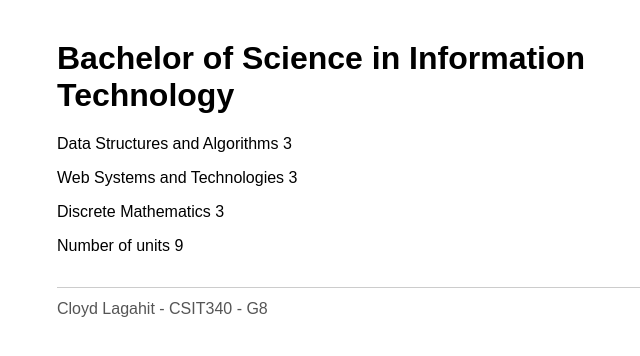
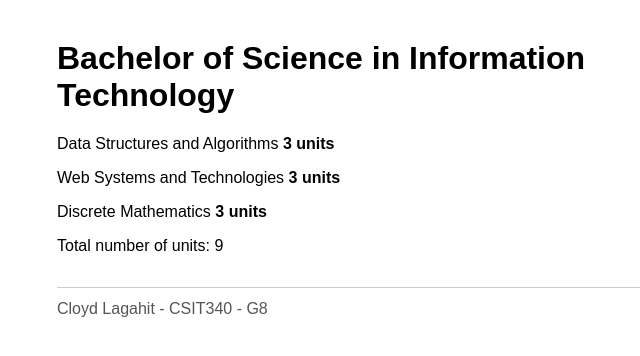
Before and after one commit to CloydLagahit/CSIT340G8-Lab3-Lagahit, a React (Vite) app: page / in a window 1280 px wide. Shown: the top 356 px of the page, without its empty margins (283-923 px from the left). Built offline with nearby package versions, Linux system fonts and the light colour scheme.

Commit message:
1.5: course information step 5

```diff
--- a/src/App.jsx
+++ b/src/App.jsx
@@ -1,19 +1,21 @@
-const Header = (props) => <h1>{props.course}</h1>
+const Header = ({ course }) => <h1>{course.name}</h1>
 
-const Part = (props) => <p>{props.part.name} {props.part.units}</p>
+const Part = ({ part }) => (
+  <p>{part.name} <strong>{part.units} units</strong></p>
+)
 
-const Content = (props) => (
+const Content = ({ course }) => (
   <div>
-    <Part part={props.parts[0]} />
-    <Part part={props.parts[1]} />
-    <Part part={props.parts[2]} />
+    <Part part={course.parts[0]} />
+    <Part part={course.parts[1]} />
+    <Part part={course.parts[2]} />
   </div>
 )
 
-const Total = (props) => (
+const Total = ({ course }) => (
   <p>
-    Number of units{' '}
-    {props.parts[0].units + props.parts[1].units + props.parts[2].units}
+    Total number of units:{' '}
+    {course.parts[0].units + course.parts[1].units + course.parts[2].units}
   </p>
 )
 
@@ -24,18 +26,20 @@ const Footer = ({ fullName, courseCode, section }) => (
 )
 
 const App = () => {
-  const course = 'Bachelor of Science in Information Technology'
-  const parts = [
-    { name: 'Data Structures and Algorithms', units: 3 },
-    { name: 'Web Systems and Technologies', units: 3 },
-    { name: 'Discrete Mathematics', units: 3 },
-  ]
+  const course = {
+    name: 'Bachelor of Science in Information Technology',
+    parts: [
+      { name: 'Data Structures and Algorithms', units: 3 },
+      { name: 'Web Systems and Technologies', units: 3 },
+      { name: 'Discrete Mathematics', units: 3 },
+    ],
+  }
 
   return (
     <div style={{ maxWidth: 600, margin: '40px auto', fontFamily: 'sans-serif', textAlign: 'left' }}>
       <Header course={course} />
-      <Content parts={parts} />
-      <Total parts={parts} />
+      <Content course={course} />
+      <Total course={course} />
       <Footer fullName="Cloyd Lagahit" courseCode="CSIT340" section="G8" />
     </div>
   )
```
